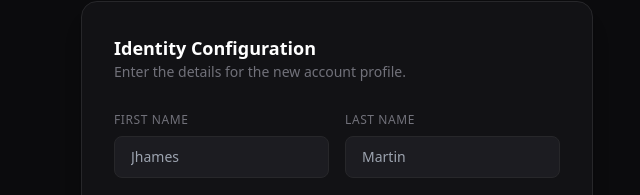
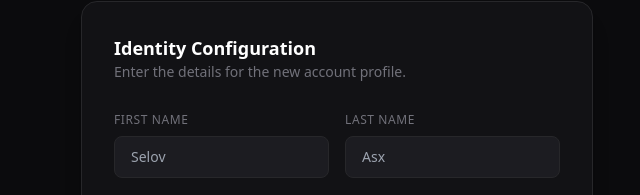
Before and after one commit to Hawk12445/FacebookCreate, a plain HTML site: page index.html in a window 1280 px wide. Shown: the part 145-340 px from the top of the page, 303-943 px from the left. Drawn offline with nearby package versions, Linux system fonts and the light colour scheme.

Commit message:
Update index.html

```diff
--- a/index.html
+++ b/index.html
@@ -59,11 +59,11 @@
                     <div class="grid grid-cols-2 gap-4">
                         <div class="input-group">
                             <label class="text-xs font-medium text-zinc-500 uppercase tracking-wider" for="firstName">First Name</label>
-                            <input id="firstName" class="custom-input" placeholder="Jhames" type="text">
+                            <input id="firstName" class="custom-input" placeholder="Selov" type="text">
                         </div>
                         <div class="input-group">
                             <label class="text-xs font-medium text-zinc-500 uppercase tracking-wider" for="lastName">Last Name</label>
-                            <input id="lastName" class="custom-input" placeholder="Martin" type="text">
+                            <input id="lastName" class="custom-input" placeholder="Asx" type="text">
                         </div>
                     </div>
 
```
